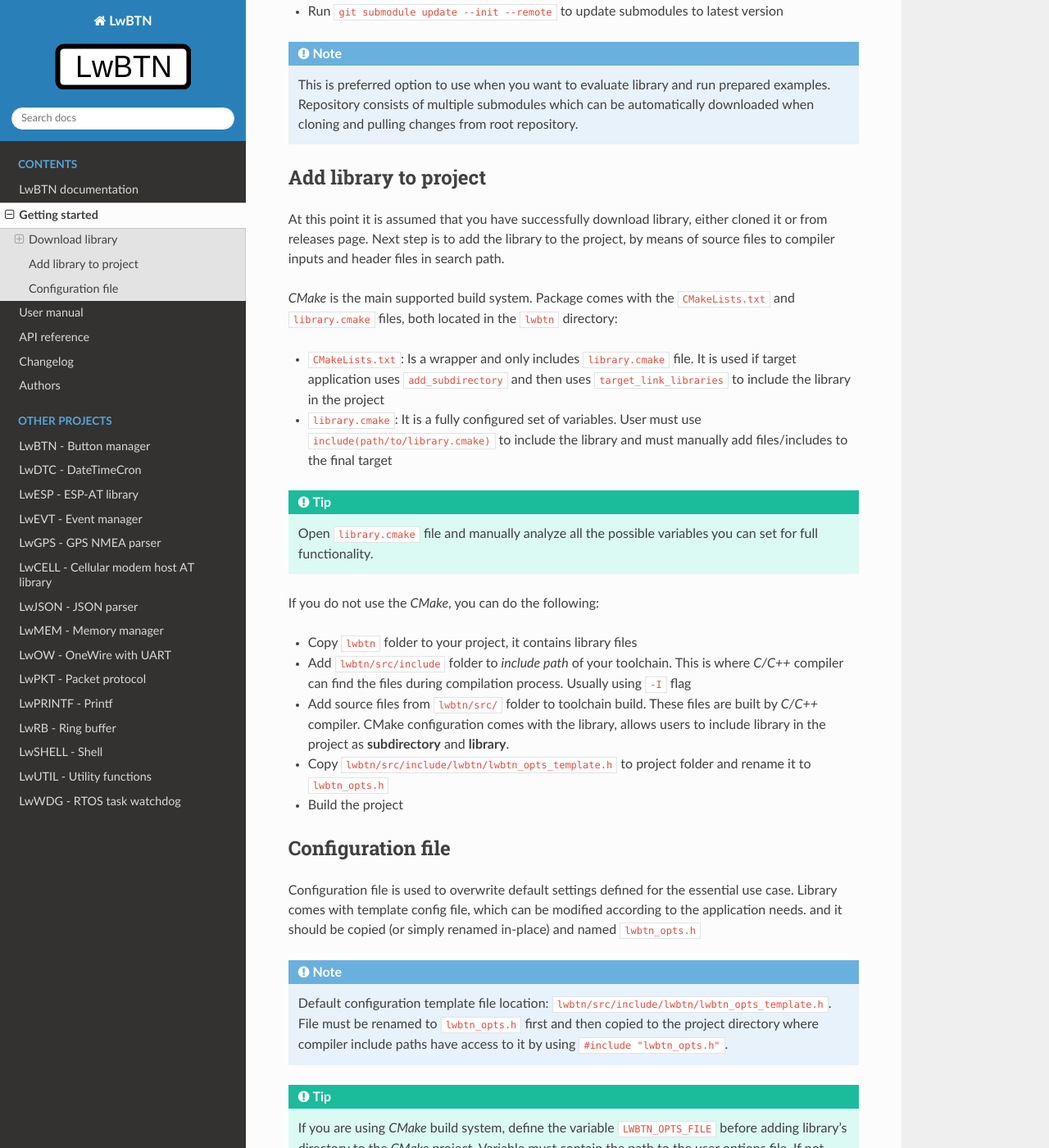
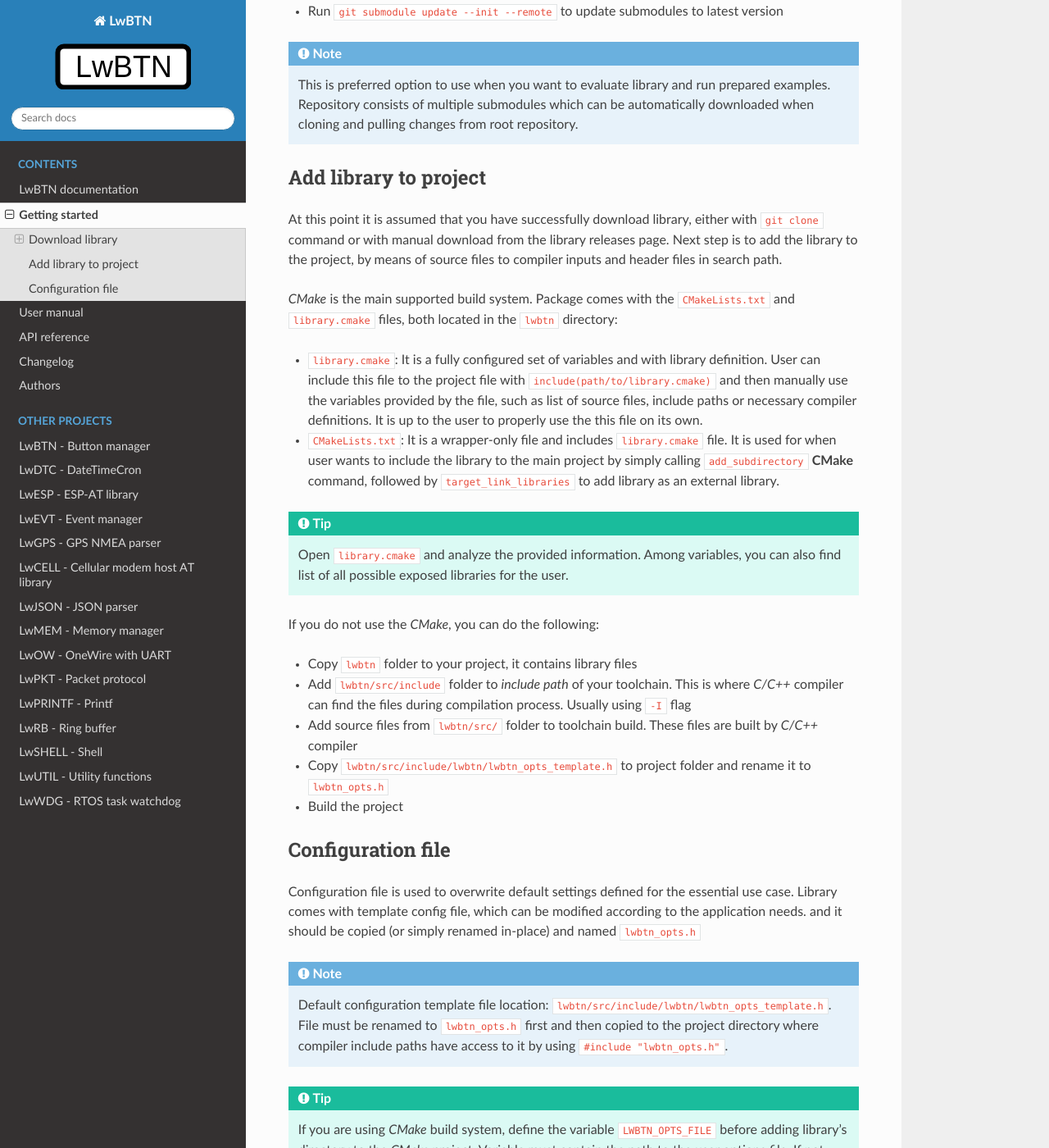
Before and after one commit to MaJerle/lwbtn, a Sphinx documentation site: the page built from docs/get-started/index.rst, in a window 1280 px wide and 1400 px high, scrolled down 1166 px. Shown: the whole window at 82% size. Built offline with Sphinx 7.4.7 and the Read the Docs theme 2.0.0, drawn with Linux system fonts in a browser that asks for light colours; the version number could not be read and is left out.

Commit message:
Improve the getting started documentation - how to add library to project with CMake config

```diff
--- a/docs/get-started/index.rst
+++ b/docs/get-started/index.rst
@@ -57,22 +57,22 @@ Update cloned to latest version
 Add library to project
 ^^^^^^^^^^^^^^^^^^^^^^
 
-At this point it is assumed that you have successfully download library, either cloned it or from releases page.
+At this point it is assumed that you have successfully download library, either with ``git clone`` command or with manual download from the library releases page.
 Next step is to add the library to the project, by means of source files to compiler inputs and header files in search path.
 
 *CMake* is the main supported build system. Package comes with the ``CMakeLists.txt`` and ``library.cmake`` files, both located in the ``lwbtn`` directory:
 
-* ``CMakeLists.txt``: Is a wrapper and only includes ``library.cmake`` file. It is used if target application uses ``add_subdirectory`` and then uses ``target_link_libraries`` to include the library in the project
-* ``library.cmake``: It is a fully configured set of variables. User must use ``include(path/to/library.cmake)`` to include the library and must manually add files/includes to the final target
+* ``library.cmake``: It is a fully configured set of variables and with library definition. User can include this file to the project file with ``include(path/to/library.cmake)`` and then manually use the variables provided by the file, such as list of source files, include paths or necessary compiler definitions. It is up to the user to properly use the this file on its own.
+* ``CMakeLists.txt``: It is a wrapper-only file and includes ``library.cmake`` file. It is used for when user wants to include the library to the main project by simply calling ``add_subdirectory`` **CMake** command, followed by ``target_link_libraries`` to add library as an external library.
 
 .. tip::
-    Open ``library.cmake`` file and manually analyze all the possible variables you can set for full functionality.
+    Open ``library.cmake`` and analyze the provided information. Among variables, you can also find list of all possible exposed libraries for the user.
 
 If you do not use the *CMake*, you can do the following:
 
 * Copy ``lwbtn`` folder to your project, it contains library files
 * Add ``lwbtn/src/include`` folder to `include path` of your toolchain. This is where `C/C++` compiler can find the files during compilation process. Usually using ``-I`` flag
-* Add source files from ``lwbtn/src/`` folder to toolchain build. These files are built by `C/C++` compiler. CMake configuration comes with the library, allows users to include library in the project as **subdirectory** and **library**.
+* Add source files from ``lwbtn/src/`` folder to toolchain build. These files are built by `C/C++` compiler
 * Copy ``lwbtn/src/include/lwbtn/lwbtn_opts_template.h`` to project folder and rename it to ``lwbtn_opts.h``
 * Build the project
 
```
